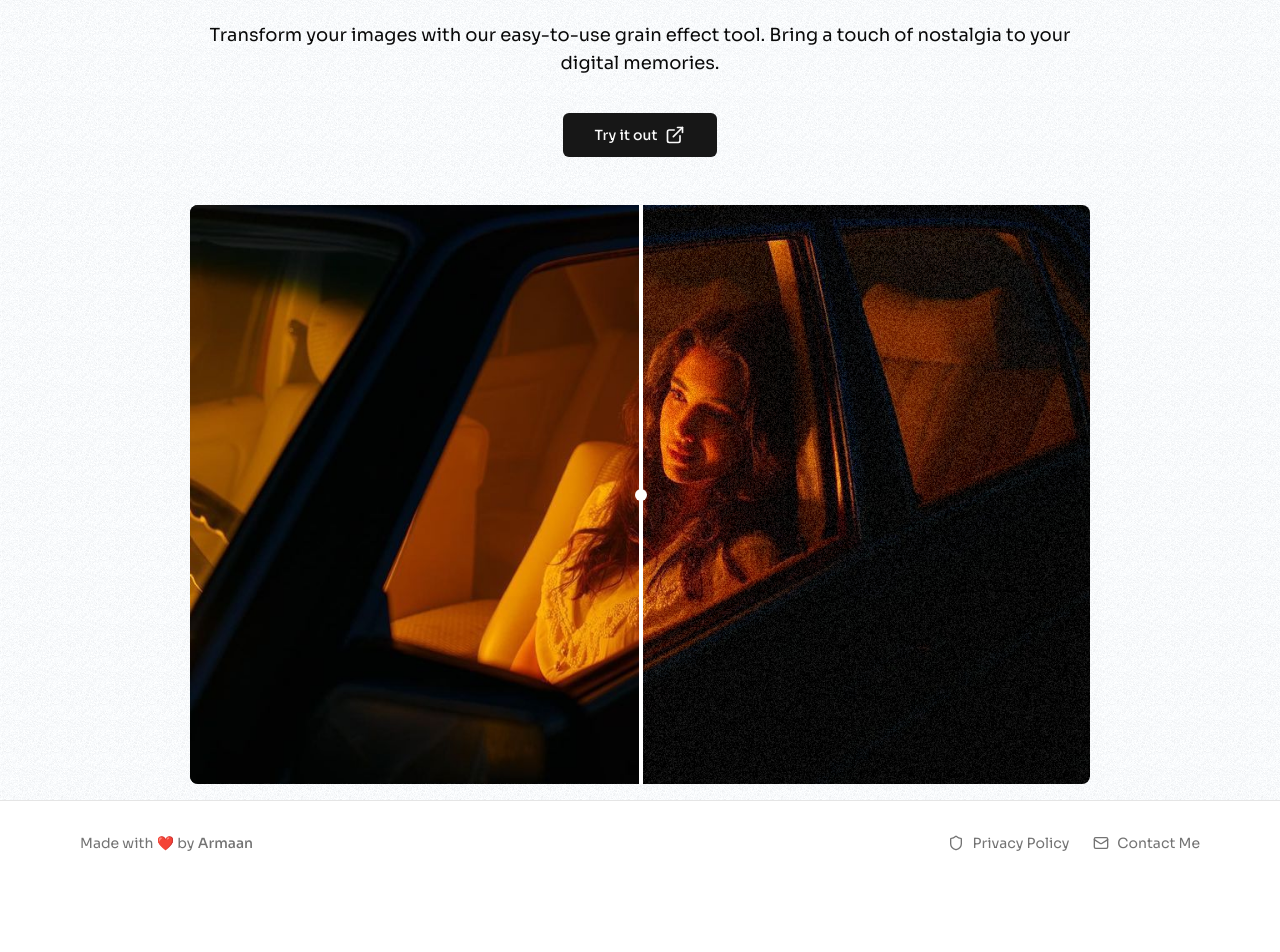
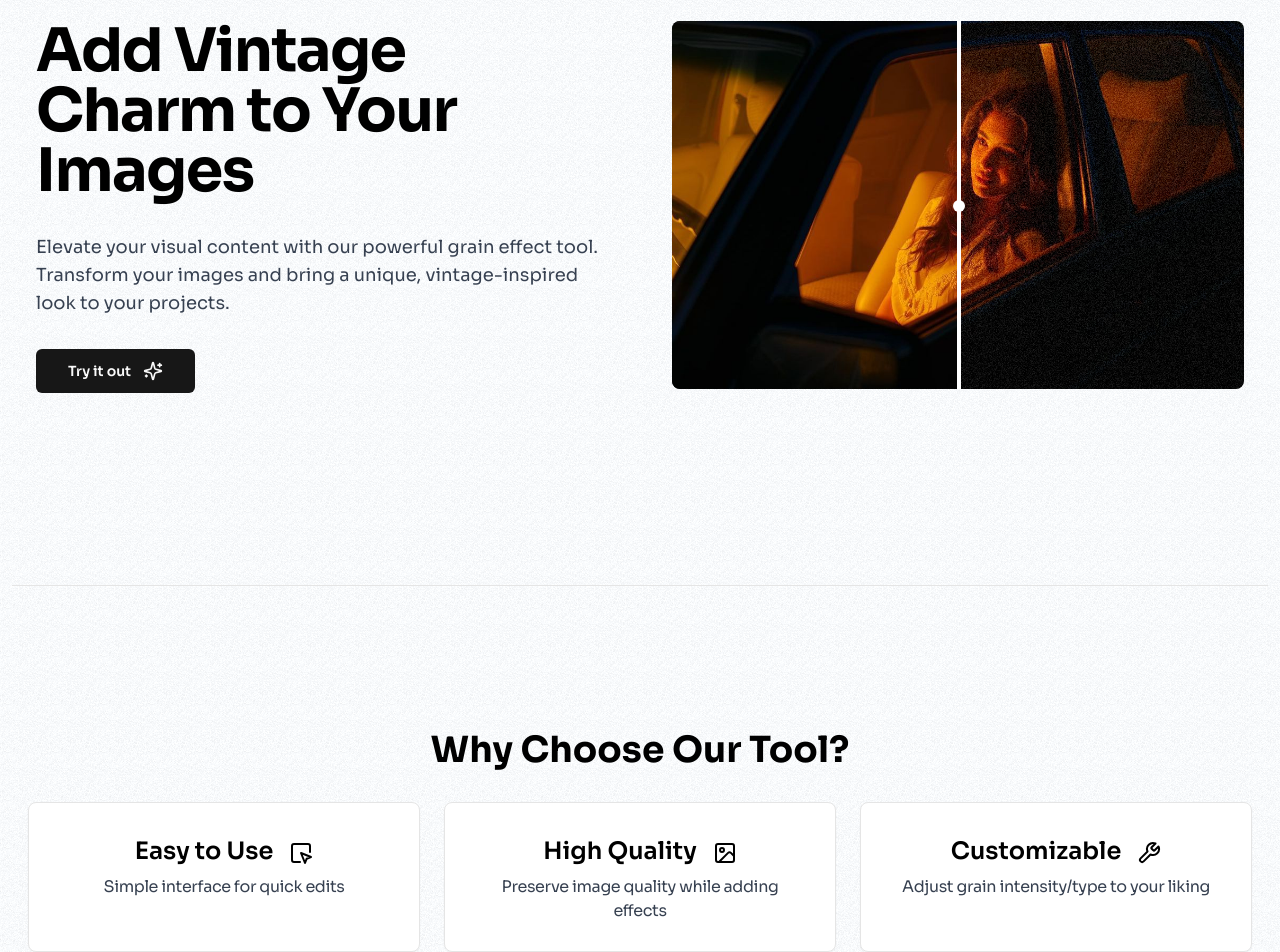
Before and after one commit to armaanx/grainify, a Next.js app: page / in a window 1280 px wide. Shown: the part 240-1192 px from the top of the page. Before the commit the page ends 1125 px from the top, so only its background shows below. Built offline with nearby package versions, Linux system fonts and the light colour scheme.

Commit message:
revamped landing page

```diff
--- a/src/app/page.tsx
+++ b/src/app/page.tsx
@@ -1,34 +1,87 @@
 import BeforeAfterImage from "@/components/BeforeAfterImage";
-import MaxWidthWrapper from "@/components/MaxWidthWrapper";
-import { Button, buttonVariants } from "@/components/ui/button";
+import { buttonVariants } from "@/components/ui/button";
 import { cn } from "@/lib/utils";
-import { ExternalLink } from "lucide-react";
+import {
+  Image as ImageIcon,
+  Sparkles,
+  SquareMousePointer,
+  Wrench,
+} from "lucide-react";
 import Link from "next/link";
+
 export default function Home() {
   return (
-    <MaxWidthWrapper>
-      <div className="min-h-screen z-10 flex flex-col items-center justify-center p-4 text-center gap-8 ">
-        <div className="max-w-7xl flex flex-col items-center justify-center gap-y-8 z-10 mt-5 p-2 md:p-4">
-          <h1 className="text-5xl md:text-6xl font-bold max-w-3xl z-10">
-            Add Vintage Charm to Your Photos
+    <div className="relative min-h-screen  dark:bg-black">
+      <div className="fixed inset-0 bg-transparent dark:bg-[radial-gradient(circle_at_center,_var(--tw-gradient-stops))] dark:from-zinc-500/15 dark:via-zinc-900/15 dark:to-transparent pointer-events-none" />
+      <main className="relative z-10 p-3">
+        <section className="container mx-auto py-20 px-4 md:px-6 md:py-48 max-w-7xl">
+          <div className="grid grid-cols-1 lg:grid-cols-2 gap-8 md:gap-16">
+            <div className="space-y-8">
+              <h1 className="text-4xl font-bold tracking-tight sm:text-5xl md:text-6xl text-black dark:text-white">
+                Add Vintage Charm to Your Images
               </h1>
-          <p className="text-lg font-semibolds max-w-prose">
-            Transform your images with our easy-to-use grain effect tool. Bring
-            a touch of nostalgia to your digital memories.
+              <p className="text-lg text-gray-700 dark:text-gray-300">
+                Elevate your visual content with our powerful grain effect tool.
+                Transform your images and bring a unique, vintage-inspired look
+                to your projects.
               </p>
-          <Link
-            href={"/apply"}
-            className={cn(
-              "mt-1 w-30  font-bold text-md",
-              buttonVariants({ size: "lg" })
-            )}
-          >
-            Try it out
-            <ExternalLink className="w-5 h-5 ml-2" />
+              <Link href={"/apply"} className={buttonVariants({ size: "lg" })}>
+                <span className="font-semibold">Try it out</span>{" "}
+                <Sparkles className="w-5 h-5 ml-3" />
               </Link>
             </div>
             <BeforeAfterImage />
           </div>
-    </MaxWidthWrapper>
+        </section>
+        <section className="container mx-auto py-28 pb-12 lg:pb-28 px-4 border-t w-full max-w-7xl">
+          <div className="text-center pt-8 flex flex-col items-center justify-center">
+            <h2 className="text-2xl md:text-4xl font-bold mb-8 text-black dark:text-white">
+              Why Choose Our Tool?
+            </h2>
+            <div className="grid grid-cols-1 lg:grid-cols-3 gap-6">
+              {[
+                {
+                  title: "Easy to Use",
+                  icon: (
+                    <SquareMousePointer className="inline ml-4 align-middle" />
+                  ),
+                  description: "Simple interface for quick edits",
+                },
+                {
+                  title: "High Quality",
+                  icon: <ImageIcon className="inline ml-4 align-middle" />,
+                  description: "Preserve image quality while adding effects",
+                },
+                {
+                  title: "Customizable",
+                  icon: <Wrench className="inline ml-4 align-middle" />,
+                  description: "Adjust grain intensity/type to your liking",
+                },
+              ].map((feature, index) => (
+                <div
+                  key={index}
+                  className="p-8 px-10 border rounded-lg shadow-sm bg-white  dark:bg-zinc-900/50 max-h-[150px]"
+                >
+                  <h3 className="text-xl md:text-2xl font-semibold mb-2 text-black dark:text-white">
+                    {feature.title}
+                    {feature.icon}
+                  </h3>
+                  <p className="text-gray-700 dark:text-gray-300 tracking-tight">
+                    {feature.description}
+                  </p>
+                </div>
+              ))}
+            </div>
+            <Link
+              href={"/apply"}
+              className={cn("mt-6 lg:hidden", buttonVariants({ size: "lg" }))}
+            >
+              <span className="font-semibold">Try it out</span>{" "}
+              <Sparkles className="w-5 h-5 ml-3" />
+            </Link>
+          </div>
+        </section>
+      </main>
+    </div>
   );
 }
```
Lines whose indentation alone changed are shown as unchanged.
